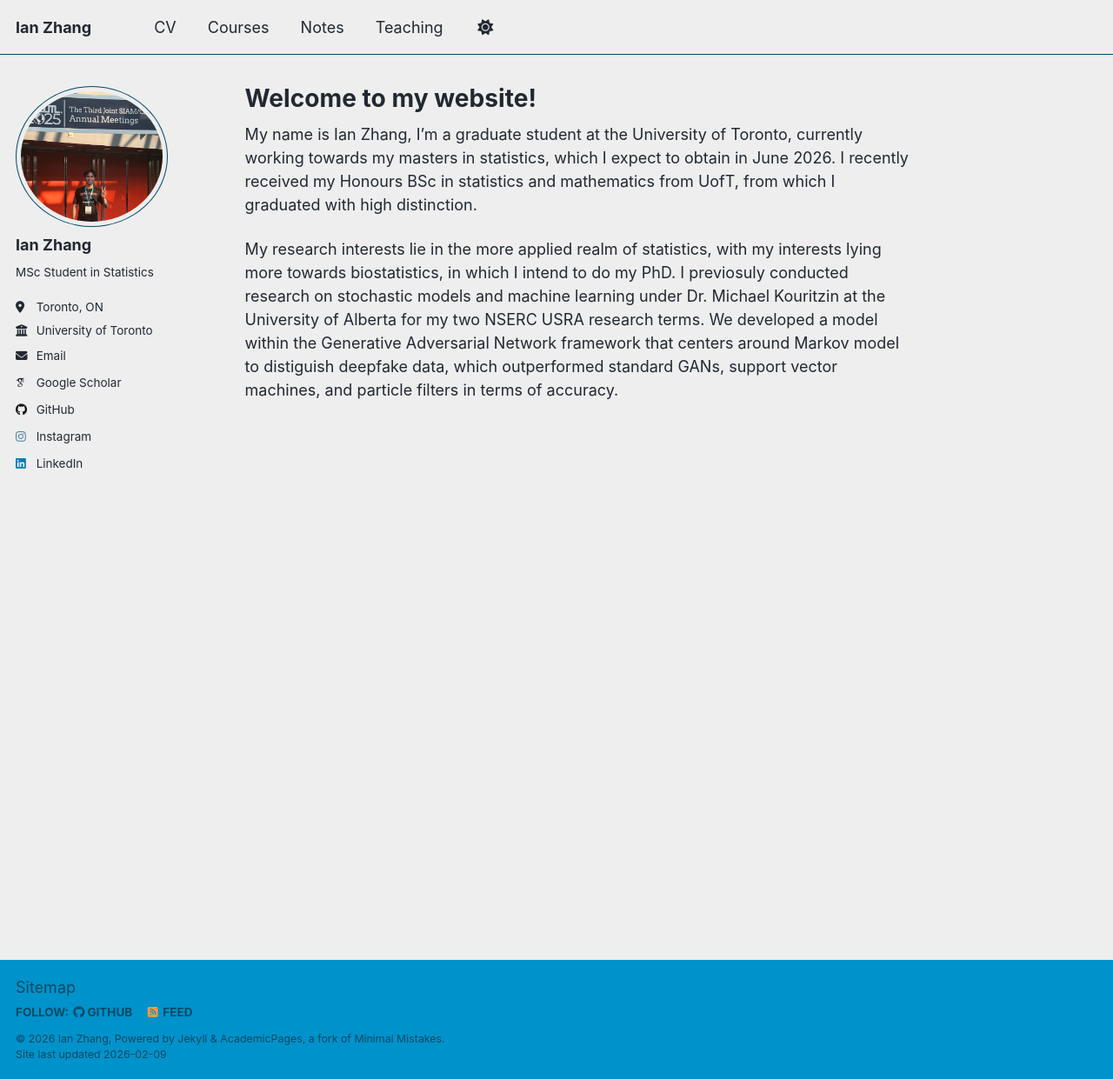
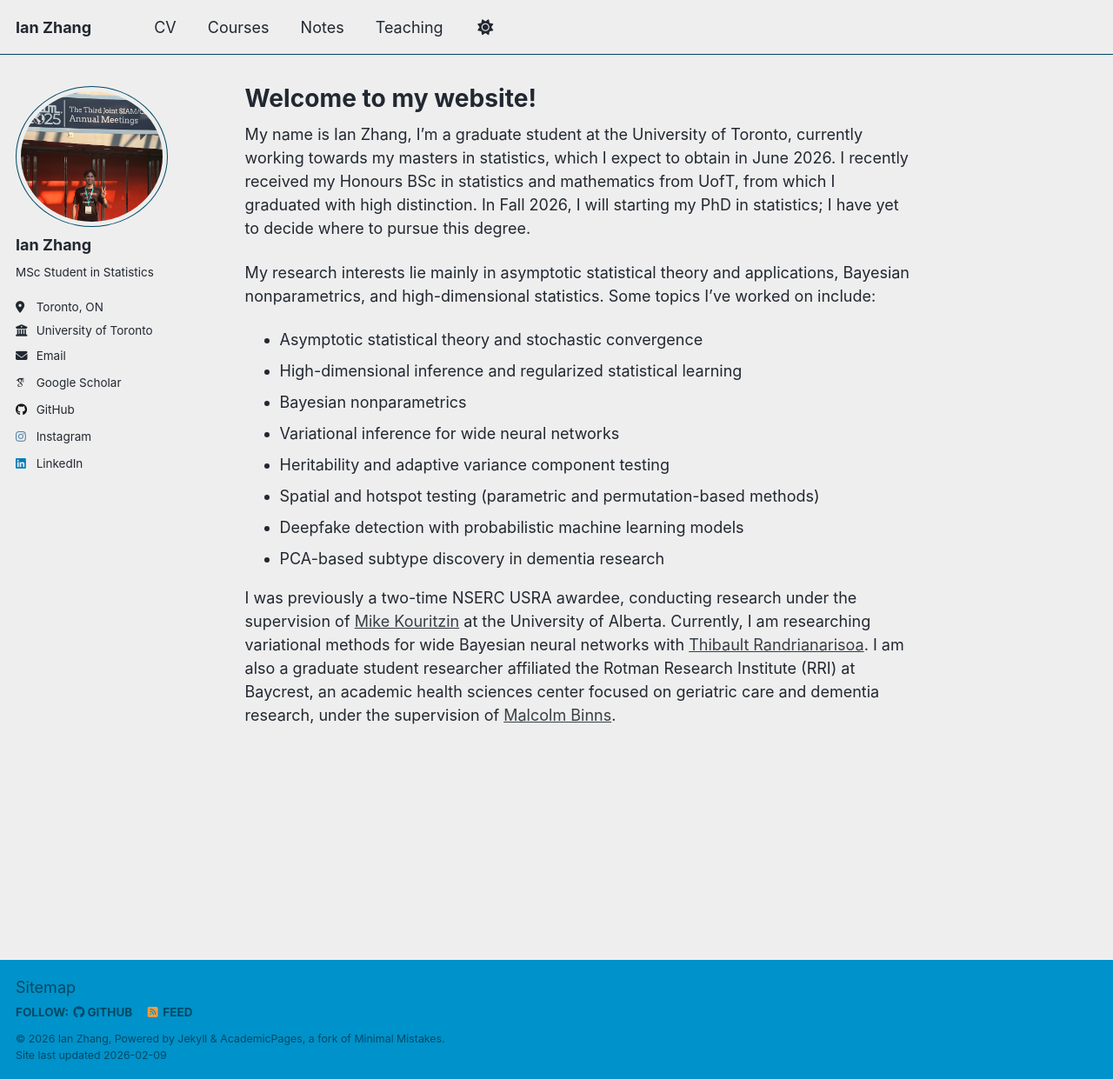
Before and after one commit to IanZhang42/ianwebsite, a Jekyll site: the page built from _pages/about.md, in a window 1280 px wide and 1241 px high. Shown: the whole window at 87% size. Built offline with Jekyll 4.4.1, drawn with Linux system fonts in a browser that asks for light colours; some web fonts are replaced; a script that is not in the unit is left out.

Commit message:
Revise about page with updated biography and research interests
Updated personal and research information, including future PhD plans and current research affiliations.

```diff
--- a/_pages/about.md
+++ b/_pages/about.md
@@ -7,6 +7,16 @@ redirect_from:
   - /about.html
 ---
 
-My name is Ian Zhang, I'm a graduate student at the University of Toronto, currently working towards my masters in statistics, which I expect to obtain in June 2026. I recently received my Honours BSc in statistics and mathematics from UofT, from which I graduated with high distinction.
+My name is Ian Zhang, I'm a graduate student at the University of Toronto, currently working towards my masters in statistics, which I expect to obtain in June 2026. I recently received my Honours BSc in statistics and mathematics from UofT, from which I graduated with high distinction. In Fall 2026, I will starting my PhD in statistics; I have yet to decide where to pursue this degree.
 
-My research interests lie in the more applied realm of statistics, with my interests lying more towards biostatistics, in which I intend to do my PhD. I previosuly conducted research on stochastic models and machine learning under Dr. Michael Kouritzin at the University of Alberta for my two NSERC USRA research terms. We developed a model within the Generative Adversarial Network framework that centers around Markov model to distiguish deepfake data, which outperformed standard GANs, support vector machines, and particle filters in terms of accuracy.
+My research interests lie mainly in asymptotic statistical theory and applications, Bayesian nonparametrics, and high-dimensional statistics. Some topics I've worked on include:
+- Asymptotic statistical theory and stochastic convergence
+- High-dimensional inference and regularized statistical learning
+- Bayesian nonparametrics
+- Variational inference for wide neural networks
+- Heritability and adaptive variance component testing
+- Spatial and hotspot testing (parametric and permutation-based methods)
+- Deepfake detection with probabilistic machine learning models
+- PCA-based subtype discovery in dementia research
+
+I was previously a two-time NSERC USRA awardee, conducting research under the supervision of [Mike Kouritzin](https://www.math.ualberta.ca/~mkouritz/Kouritzin_M.html) at the University of Alberta. Currently, I am researching variational methods for wide Bayesian neural networks with [Thibault Randrianarisoa](https://thibaultrandrianarisoa.netlify.app/). I am also a graduate student researcher affiliated the Rotman Research Institute (RRI) at Baycrest, an academic health sciences center focused on geriatric care and dementia research, under the supervision of [Malcolm Binns](https://www.dlsph.utoronto.ca/faculty-profile/binns-malcolm/).
```
